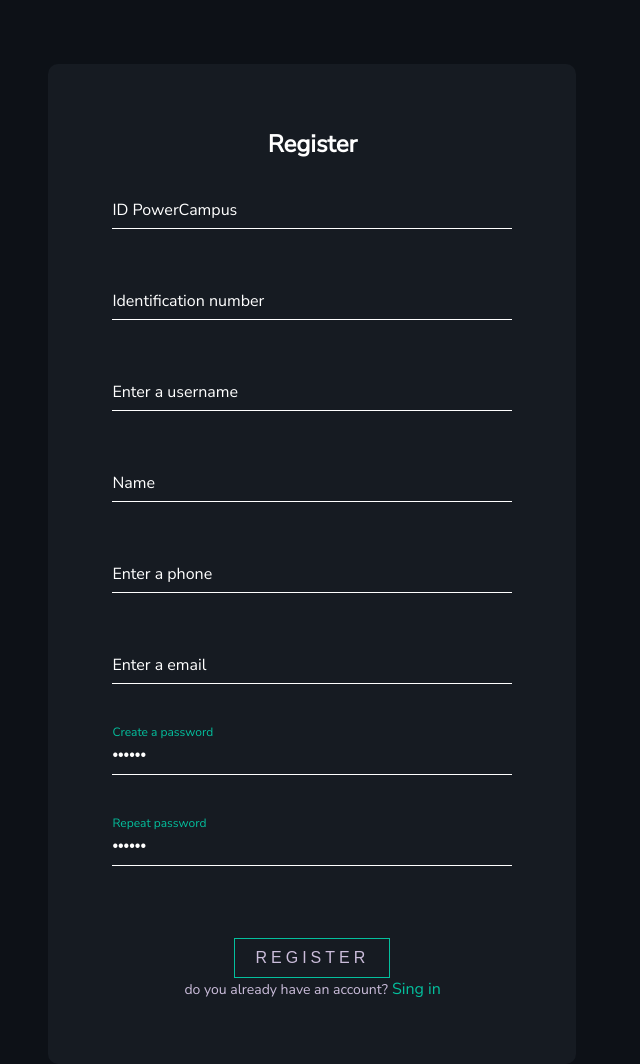
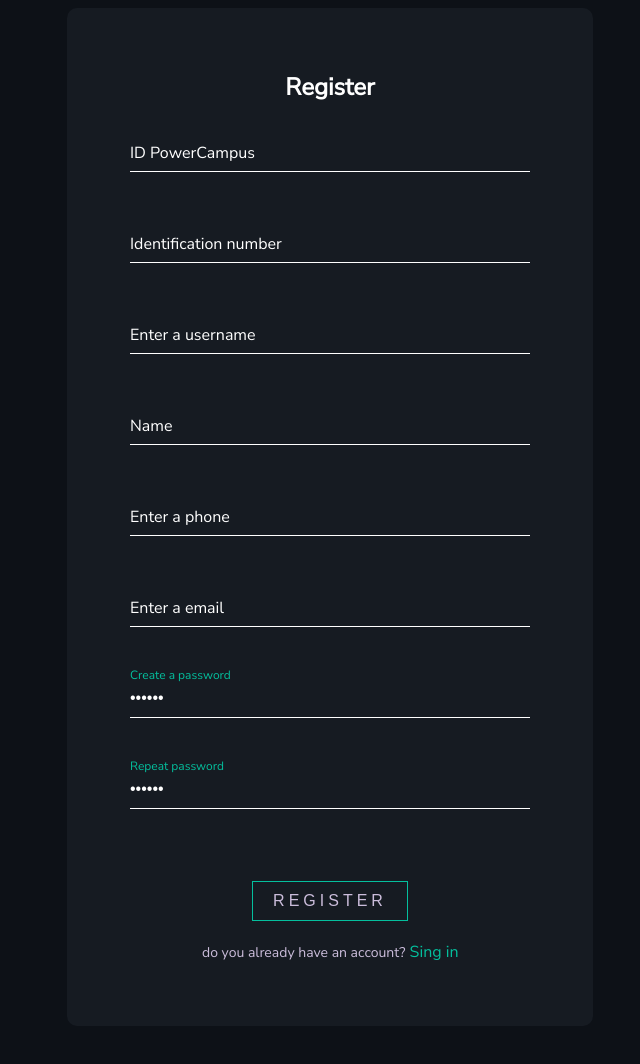
Before and after one commit to CarlosMateoM/motos-app, a PHP site: template src/views/signup/index.php in a window 1280 px wide. Shown: the whole page, without its empty margins (310-950 px from the left). After the commit the page ends 960 px from the top, so only its background shows below. Run offline with PHP 8.4, Linux system fonts and the light colour scheme; the template is opened without the code that fills it, so the values that code supplies are empty.

Commit message:
Join Ajustado al centro de la pantalla

```diff
--- a/composer.json
+++ b/composer.json
@@ -12,7 +12,7 @@
         },
         {
             "name": "Jaxloz",
-            "email": "x@gmail.com"
+            "email": "javieduar02@gmail.com"
         }
     ],
     "require": {
--- a/style/join.css
+++ b/style/join.css
@@ -5,16 +5,19 @@
 body{
     background-color: #0D1117;
     font-family: var(--font-style);
+}
 
+main{
+    display: flex;
+    height: 100vh;
 }
 
 .join-box{
-    position: absolute;
+    margin: auto;
     top: 8%;
     left: 28%;
     width: 400px;
     padding: 5%;
-    transform: (-50% -50%);
     background: #161B22;
     border-radius: 10px;
 }
@@ -83,7 +86,7 @@ body{
 .button-join{
     display: flex;
     flex-direction: row;
-    margin-top: 20px;
+    margin: 20px 0;
 }
 
 #SignIn{
@@ -95,6 +98,8 @@ body{
     text-align: center;
 }
 
+
+
 .SignIn-content a{
     margin: auto;
     color: #04BF9D;
--- a/style/styleLogin.css
+++ b/style/styleLogin.css
@@ -101,6 +101,7 @@ main {
     justify-content: space-between;
 }
 
+
 #register{
 
     font-size: 14px;
```
Also changed, not shown: 1 other file.
